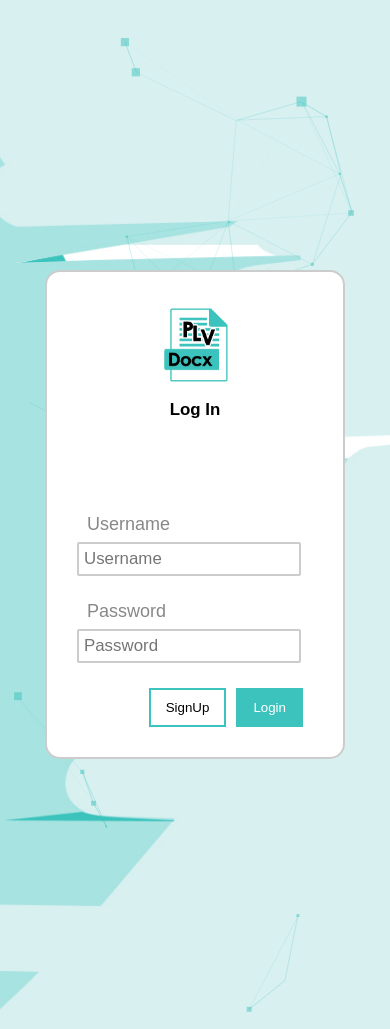
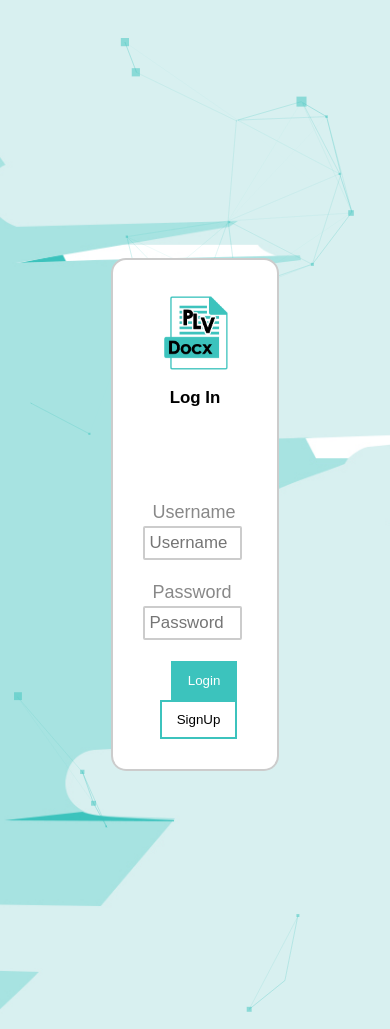
Before and after one commit to dev-hvstle/plvdocx-qwerty, a PHP site: page /loginmain.php in a window 390 px wide. Run offline with PHP 8.4, Linux system fonts and the light colour scheme.

Commit message:
Update loginmain.php

```diff
--- a/student/loginmain.php
+++ b/student/loginmain.php
@@ -126,7 +126,7 @@
 	@media screen and (max-width:500px) {
 		form {
 			position: absolute;
-			width: 300px;
+			width: 20vh;
 			border: 2px solid #ccc;
 			padding: 30px;
 			background: #fff;
```
